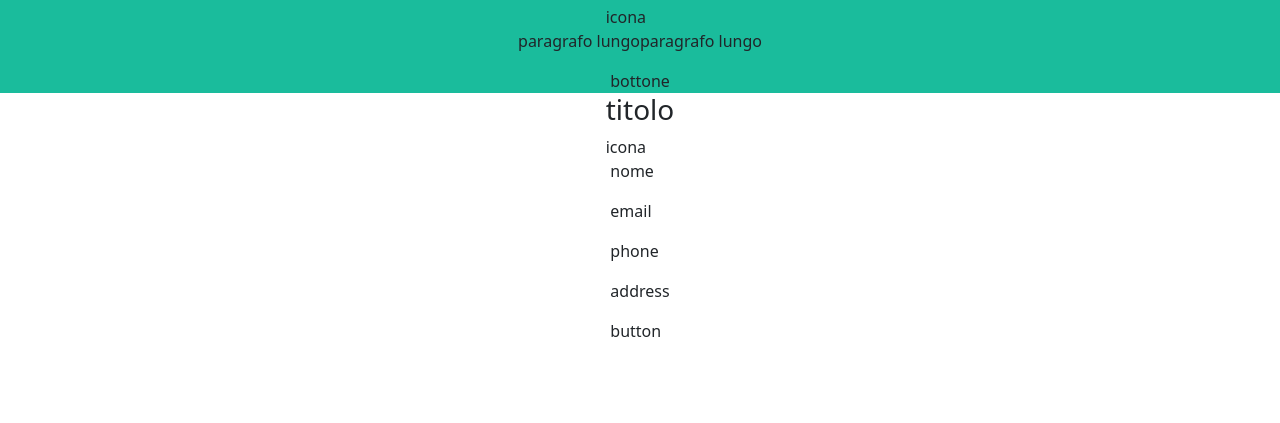
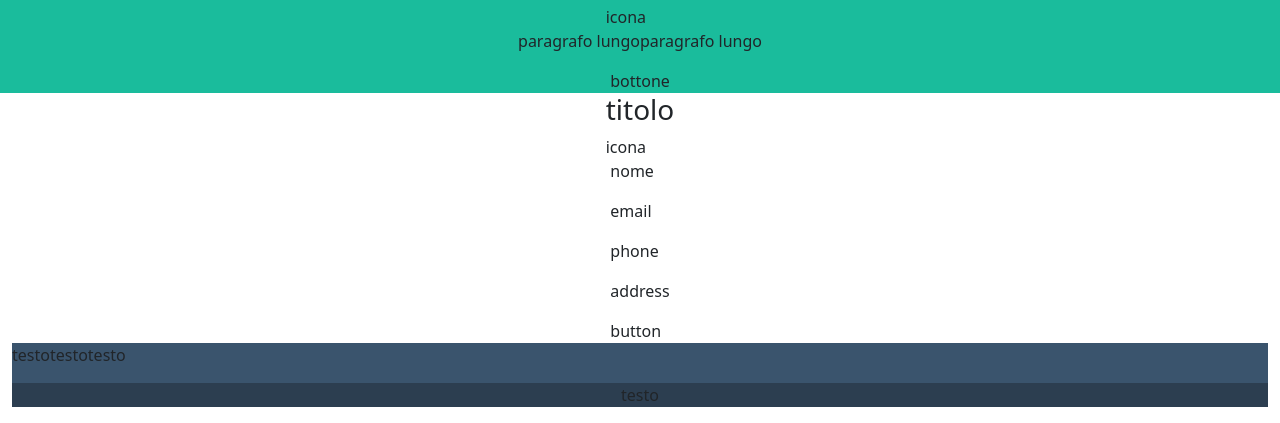
Before and after one commit to DavideCiammetti/html-css-bootstrap-freelancer, a plain HTML site: page index.html in a window 1280 px wide. Shown: the part 394-817 px from the top of the page. Drawn offline with nearby package versions, Linux system fonts and the light colour scheme.

Commit message:
feat: footer

```diff
--- a/css/style.css
+++ b/css/style.css
@@ -8,3 +8,9 @@
 .dc-bg-green{
     background-color: #1abc9c;
 }
+.dc-col-f{
+    background-color: #3a546d;
+}
+.dc-bg-final{
+    background-color: #2c3e50;
+}
--- a/index.html
+++ b/index.html
@@ -91,7 +91,7 @@
         </section>
            <!-- fine section 2 -->
            <!-- section 3 -->
-           <section class="dc-bg-green d-flex align-items-center flex-column">
+           <section class="container-fluid dc-bg-green d-flex align-items-center flex-column">
                 <div>
                     <h3>titolo</h3>
                     <span>icona</span>
@@ -104,7 +104,7 @@
            </section>
            <!-- fine section 3 -->
            <!-- section 4 -->
-           <section class="d-flex align-items-center flex-column">
+           <section class="container-fluid d-flex align-items-center flex-column">
             <div>
                 <h3>titolo</h3>
                 <span>icona</span>
@@ -120,5 +120,23 @@
            <!-- fine section 4 -->
     </main>
     <!-- fine main -->
+    <!-- footer -->
+    <footer class="container-fluid text-center">
+        <div class="dc-col-f d-block d-sm-flex">
+            <div>
+                <p>testo</p>
+            </div>
+            <div>
+                <p>testo</p>
+            </div>
+            <div>
+                <p>testo</p>
+            </div>
+        </div>
+        <div class="dc-bg-final">
+            <p>testo</p>
+        </div>
+    </footer>
+    <!-- fine footer -->
 </body>
 </html>
```
